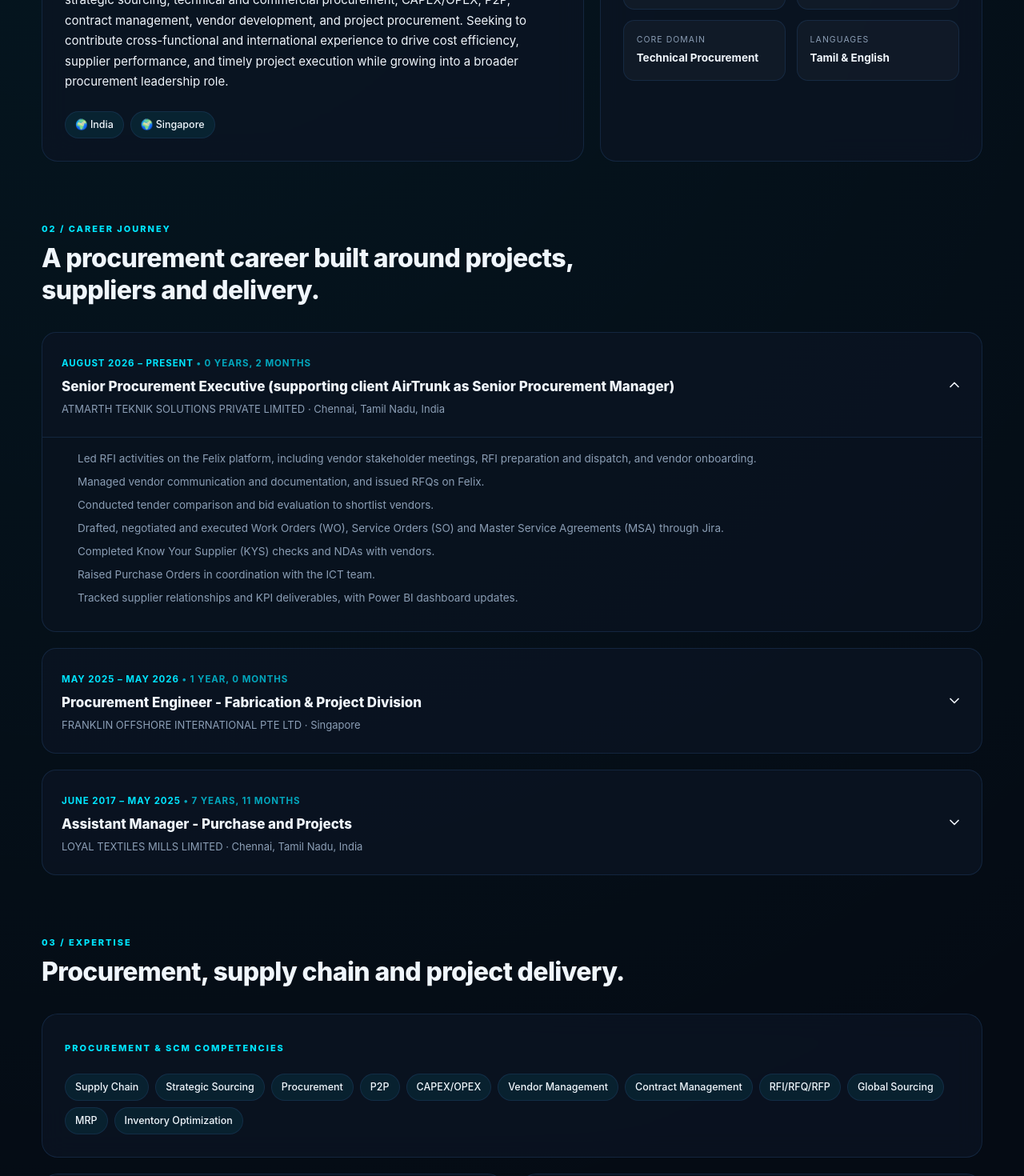
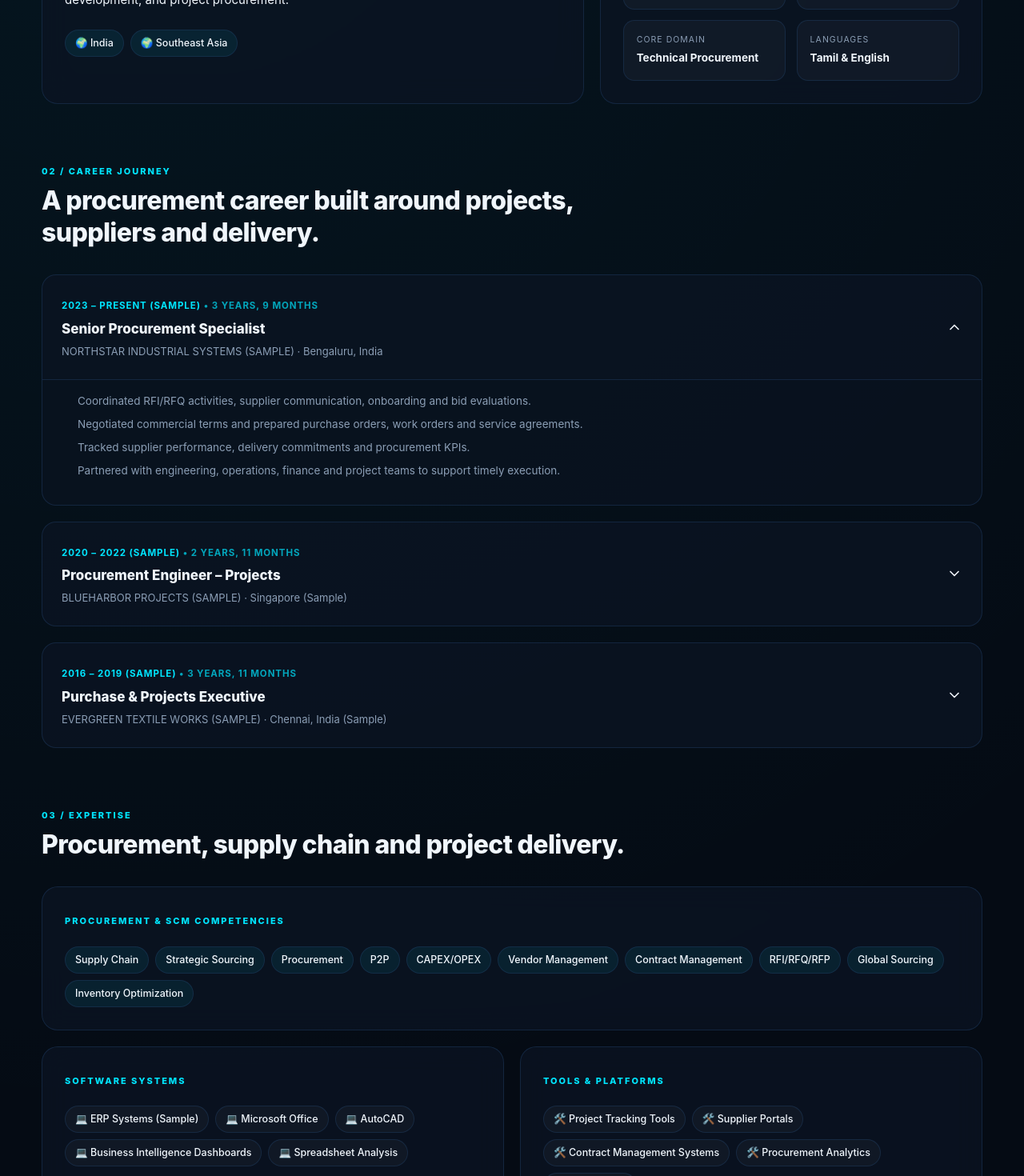
Before and after one commit to Chillbroz005/public_portfolio, a Next.js app: page / in a window 1280 px wide. Shown: the part 1120-2590 px from the top of the page at 80% size. Built offline with nearby package versions, Linux system fonts and the light colour scheme; no server answers.

Commit message:
Replace personal profile with fictional public demo data

```diff
--- a/src/data/profile.ts
+++ b/src/data/profile.ts
@@ -1,46 +1,27 @@
 export const profile = {
-  "name": "Suresh Ganesan",
-  "title": "Senior Supply Chain & Procurement Professional",
-  "summary": "Procurement and Supply Chain professional with 9 years of experience across manufacturing, fabrication projects, and international procurement. Experienced in strategic sourcing, technical and commercial procurement, CAPEX/OPEX, P2P, contract management, vendor development, and project procurement. Seeking to contribute cross-functional and international experience to drive cost efficiency, supplier performance, and timely project execution while growing into a broader procurement leadership role.",
-  "tagline": "Procurement and Supply Chain professional with 9 years of experience across manufacturing, fabrication projects, and international procurement. Experienced in strategic sourcing, technical and commercial procurement, CAPEX/OPEX, P2P, contract management, vendor development, and project procurement. Seeking to contribute my cross-functional and international experience to drive cost efficiency, supplier performance, and timely project execution while growing into a broader procurement leadership role.",
-  "location": "Chennai, Tamil Nadu, India",
-  "email": "mailmesuresh005@gmail.com",
-  "phones": [
-    "+91 9787932244",
-    "+65 80923216"
+  name: "Jordan Taylor",
+  title: "Senior Supply Chain & Procurement Professional",
+  summary: "Fictional sample profile demonstrating strategic sourcing, technical and commercial procurement, CAPEX/OPEX, procure-to-pay, contract management, vendor development, and project procurement.",
+  tagline: "A fictional supply chain professional profile showcasing strategic sourcing, technical and commercial procurement, CAPEX/OPEX, P2P, contract management, vendor development, and international project procurement.",
+  location: "Bengaluru, India (Demo)",
+  email: "jordan.taylor@example.invalid",
+  phones: ["+91 90000 00000 (sample)"],
+  linkedin: "https://example.com/your-profile",
+  github: "https://github.com/example",
+  githubProfile: "https://github.com/example",
+  githubUsername: "",
+  experienceYears: "10+ years (sample)",
+  regions: ["India", "Southeast Asia"],
+  industries: ["Manufacturing", "Textiles", "Fabrication", "Engineering Projects"],
+  functions: [
+    "Strategic sourcing", "Procurement", "P2P", "CAPEX/OPEX",
+    "Contracts", "Vendor management", "IT procurement", "Tender evaluation",
+    "RFI/RFQ/RFP", "Supplier qualification"
   ],
-  "linkedin": "https://www.linkedin.com/in/suresh005/",
-  "github": "https://github.com/Chillbroz005/",
-  "githubProfile": "https://github.com/Chillbroz005",
-  "githubUsername": "Chillbroz005",
-  "experienceYears": "9 years",
-  "regions": [
-    "India",
-    "Singapore"
-  ],
-  "industries": [
-    "Manufacturing",
-    "Textiles",
-    "Fabrication",
-    "Marine",
-    "Lifting gears"
-  ],
-  "functions": [
-    "Strategic sourcing",
-    "Procurement",
-    "P2P",
-    "CAPEX/OPEX",
-    "Contracts",
-    "Vendor management",
-    "IT procurement",
-    "Tender evaluation",
-    "Contracts (WO / SO / MSA)",
-    "Know Your Supplier (KYS)"
-  ],
-  "achievements": [
-    "Best Employee 2019 & 2021",
-    "Gold Award, QCFI Kaizen Mela, Madurai Chapter 2018",
-    "Presented over 35 Kaizens in Loyal Group Kaizen competition"
+  achievements: [
+    "Operational Excellence Recognition (Sample)",
+    "Continuous Improvement Award (Sample)",
+    "Supplier Performance Improvement Initiative (Sample)"
   ]
 } as const;
 
@@ -56,131 +37,98 @@ export type ExperienceItem = {
 
 export const experience: ExperienceItem[] = [
   {
-    "company": "ATMARTH TEKNIK SOLUTIONS PRIVATE LIMITED",
-    "role": "Senior Procurement Executive (supporting client AirTrunk as Senior Procurement Manager)",
-    "location": "Chennai, Tamil Nadu, India",
-    "dates": "August 2026 – Present",
-    "startDate": "2026-08-01",
-    "endDate": null,
-    "bullets": [
-      "Led RFI activities on the Felix platform, including vendor stakeholder meetings, RFI preparation and dispatch, and vendor onboarding.",
-      "Managed vendor communication and documentation, and issued RFQs on Felix.",
-      "Conducted tender comparison and bid evaluation to shortlist vendors.",
-      "Drafted, negotiated and executed Work Orders (WO), Service Orders (SO) and Master Service Agreements (MSA) through Jira.",
-      "Completed Know Your Supplier (KYS) checks and NDAs with vendors.",
-      "Raised Purchase Orders in coordination with the ICT team.",
-      "Tracked supplier relationships and KPI deliverables, with Power BI dashboard updates."
+    company: "NORTHSTAR INDUSTRIAL SYSTEMS (SAMPLE)",
+    role: "Senior Procurement Specialist",
+    location: "Bengaluru, India",
+    dates: "2023 – Present (Sample)",
+    startDate: "2023-01-01",
+    endDate: null,
+    bullets: [
+      "Coordinated RFI/RFQ activities, supplier communication, onboarding and bid evaluations.",
+      "Negotiated commercial terms and prepared purchase orders, work orders and service agreements.",
+      "Tracked supplier performance, delivery commitments and procurement KPIs.",
+      "Partnered with engineering, operations, finance and project teams to support timely execution."
     ]
   },
   {
-    "company": "FRANKLIN OFFSHORE INTERNATIONAL PTE LTD",
-    "role": "Procurement Engineer - Fabrication & Project Division",
-    "location": "Singapore",
-    "dates": "May 2025 – May 2026",
-    "startDate": "2025-05-15",
-    "endDate": "2026-05-15",
-    "bullets": [
-      "Managed end-to-end procurement for fabrication projects including PR creation, PO conversion and material availability against drawings and BOM.",
-      "Evaluated, onboarded and developed vendors using quality, cost, delivery performance and technical capability.",
-      "Negotiated pricing, contracts and payment terms against budget targets.",
-      "Tracked orders and supplier follow-ups to support on-time project delivery.",
-      "Coordinated with design, production, quality and warehouse teams.",
-      "Reviewed MTCs and inspection reports and maintained traceability and compliance documentation.",
-      "Handled non-conformance issues, invoice verification and delivery/billing discrepancies.",
-      "Analyzed quotations and market trends to optimize procurement strategy and cost efficiency.",
-      "Maintained procurement documentation for ISO audits and reporting; coordinated with finance for payment processing."
+    company: "BLUEHARBOR PROJECTS (SAMPLE)",
+    role: "Procurement Engineer – Projects",
+    location: "Singapore (Sample)",
+    dates: "2020 – 2022 (Sample)",
+    startDate: "2020-01-01",
+    endDate: "2022-12-31",
+    bullets: [
+      "Managed project procurement from requisition through purchase order and delivery.",
+      "Evaluated vendors on technical compliance, quality, cost and lead time.",
+      "Reviewed quotations, supported negotiations and maintained procurement records.",
+      "Coordinated with design, production, quality and warehouse teams."
     ]
   },
   {
-    "company": "LOYAL TEXTILES MILLS LIMITED",
-    "role": "Assistant Manager - Purchase and Projects",
-    "location": "Chennai, Tamil Nadu, India",
-    "dates": "June 2017 – May 2025",
-    "startDate": "2017-06-01",
-    "endDate": "2025-05-14",
-    "bullets": [
-      "Developed strategic sourcing plans to optimize costs and supplier relationships.",
-      "Managed procure-to-pay activities for CAPEX, OPEX and MEP requirements.",
-      "Managed contract lifecycle and work orders including BOQs, rate analyses and contract drafting for manpower, O&M and service contracts.",
-      "Evaluated and negotiated supplier contracts.",
-      "Implemented best practices to enhance procurement and 5% cost reduction.",
-      "Identified and mitigated supply-chain risks; coordinated supplier payments and reconciliations with Finance.",
-      "Maintained QMS, EMS and OHSAS documentation aligned with ISO standards; conducted 5S audits and monthly cost tracking.",
-      "Provided MIS reports to management.",
-      "Handled civil contracts/purchases, O&M and manpower service contracts, OEM work orders, dyes and chemicals, firewood, spinning/weaving/sizing/knitting materials, machinery purchase & sales, modernization/expansion projects, IT material/software licensing, and purchase consultancy for TSM & MRCAS colleges."
+    company: "EVERGREEN TEXTILE WORKS (SAMPLE)",
+    role: "Purchase & Projects Executive",
+    location: "Chennai, India (Sample)",
+    dates: "2016 – 2019 (Sample)",
+    startDate: "2016-01-01",
+    endDate: "2019-12-31",
+    bullets: [
+      "Supported sourcing for CAPEX, OPEX, maintenance and project requirements.",
+      "Maintained vendor relationships, purchase documentation and cost reports.",
+      "Helped improve sourcing processes and supplier delivery performance."
     ]
   }
 ];
 
 export const engagements = [
-  "MEP - 1800 Million",
-  "AOP CAPEX & Civil projects - 1200 Million",
-  "Naidupeta AP fire-damage restoration - 500 Million",
-  "O&M contracts for Wartsila 12V32LN (4MW) & Kirloskar S.E.M.P.T Pielstic (2.5MW) gensets",
-  "Guarding service agreement for AP Plant",
-  "LOYAL Group AMC for weighing balance & swimming pool",
-  "PICONOL N.V work order - 17,27,700 EURO"
+  "Plant utility upgrade programme (Sample)",
+  "Capital equipment sourcing initiative (Sample)",
+  "Facilities and maintenance service contracts (Sample)",
+  "Supplier performance improvement programme (Sample)"
 ];
 
 export const skills = [
-  "Supply Chain",
-  "Strategic Sourcing",
-  "Procurement",
-  "P2P",
-  "CAPEX/OPEX",
-  "Vendor Management",
-  "Contract Management",
-  "RFI/RFQ/RFP",
-  "Global Sourcing",
-  "MRP",
-  "Inventory Optimization"
+  "Supply Chain", "Strategic Sourcing", "Procurement", "P2P", "CAPEX/OPEX",
+  "Vendor Management", "Contract Management", "RFI/RFQ/RFP",
+  "Global Sourcing", "Inventory Optimization"
 ];
 
 export const software = [
-  "NOW ERP 6.0",
-  "MS Office",
-  "AutoCAD",
-  "Oracle DBMS",
-  "SAP HANA",
-  "SolidWorks",
-  "Power BI",
-  "Oracle EPB"
+  "ERP Systems (Sample)", "Microsoft Office", "AutoCAD",
+  "Business Intelligence Dashboards", "Spreadsheet Analysis"
 ];
 
 export const tools = [
-  "Jira",
-  "NetGain",
-  "NetSuite",
-  "Compliance Catalyst",
-  "Felix",
-  "Excel Query"
+  "Project Tracking Tools", "Supplier Portals", "Contract Management Systems",
+  "Procurement Analytics", "Excel Query"
 ];
 
 export const education = [
   {
-    "degree": "B.E., Mechanical Engineering",
-    "institution": "Agni College of Technology, Chennai",
-    "year": "2017",
-    "detail": "8 CGPA"
+    degree: "B.E., Mechanical Engineering (Sample)",
+    institution: "South Coast Institute of Technology (Sample)",
+    year: "2016",
+    detail: "Sample qualification"
   },
   {
-    "degree": "Higher Secondary Certificate",
-    "institution": "Government Higher Secondary School, Tanjore",
-    "year": "2013",
-    "detail": "86%"
-  },
-  {
-    "degree": "Secondary School Leaving Certificate",
-    "institution": "Government Higher Secondary School, Tanjore",
-    "year": "2011",
-    "detail": "93%"
+    degree: "Higher Secondary Certificate (Sample)",
+    institution: "Central District Higher Secondary School (Sample)",
+    year: "2012",
+    detail: "Sample qualification"
   }
 ];
 
 export const certifications = [
-  "Lean Six Sigma - Green Belt",
-  "NDT",
-  "PLC & SCADA"
+  "Lean Six Sigma – Green Belt (Sample)",
+  "Non-Destructive Testing (NDT) – Sample",
+  "Industrial Automation Fundamentals (Sample)"
 ];
 
-export const projects = [];
+export const projects = [
+  {
+    title: "Procurement KPI Dashboard (Sample)",
+    category: "Procurement",
+    description: "Illustrative dashboard concept for supplier delivery, spend and open-order tracking.",
+    technologies: ["Spreadsheet Analysis", "Power BI (Sample)"],
+    github: "https://example.com/sample-project"
+  }
+];
```
